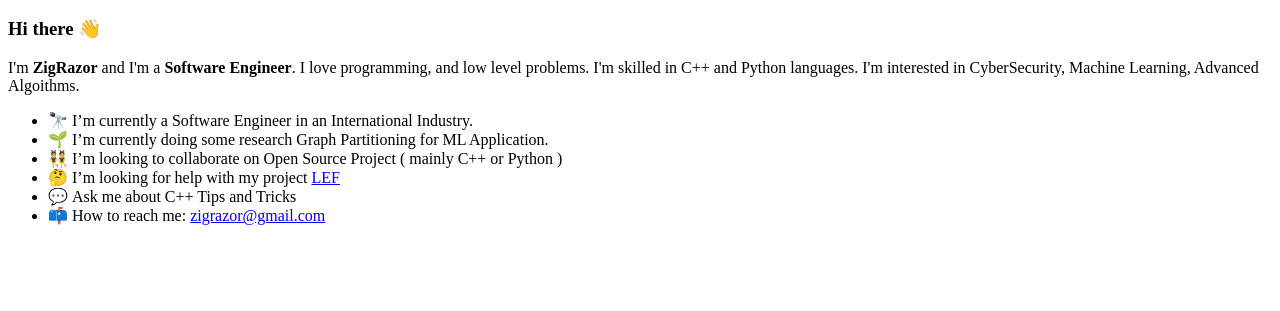
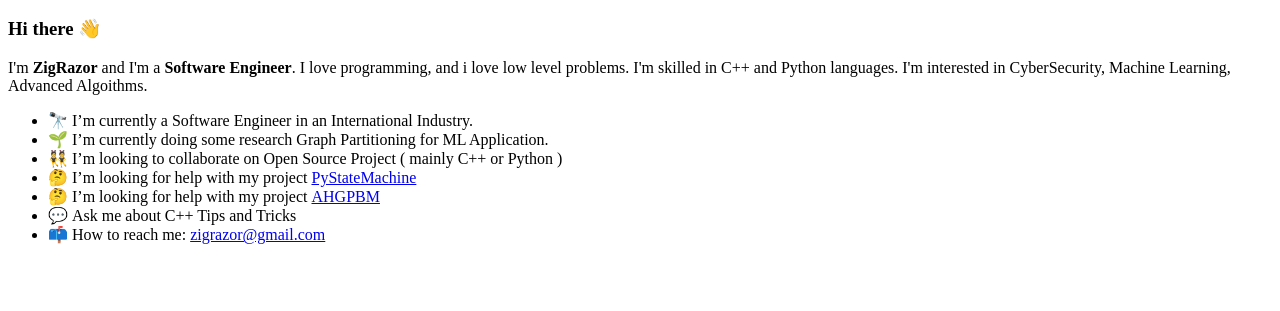
Before and after one commit to ZigRazor/ZigRazor.github.io, a plain HTML site: page index.html in a window 1280 px wide. Shown: the part 48-359 px from the top of the page. Drawn offline with Linux system fonts and the light colour scheme.

Commit message:
Update index.html

```diff
--- a/index.html
+++ b/index.html
@@ -1,11 +1,12 @@
 <h1 style="text-align: center;">ZigRazor Website</h1>
 <h3>Hi there&nbsp;👋</h3>
-<p>I'm&nbsp;<strong>ZigRazor</strong>&nbsp;and I'm a&nbsp;<strong>Software Engineer</strong>. I love programming, and low level problems. I'm skilled in C++ and Python languages. I'm interested in CyberSecurity, Machine Learning, Advanced Algoithms.</p>
+<p>I'm&nbsp;<strong>ZigRazor</strong>&nbsp;and I'm a&nbsp;<strong>Software Engineer</strong>. I love programming, and i love low level problems. I'm skilled in C++ and Python languages. I'm interested in CyberSecurity, Machine Learning, Advanced Algoithms.</p>
 <ul>
 <li>🔭&nbsp;I&rsquo;m currently a Software Engineer in an International Industry.</li>
 <li>🌱&nbsp;I&rsquo;m currently doing some research Graph Partitioning for ML Application.</li>
 <li>👯&nbsp;I&rsquo;m looking to collaborate on Open Source Project ( mainly C++ or Python )</li>
-<li>🤔&nbsp;I&rsquo;m looking for help with my project&nbsp;<a href="https://github.com/ZigRazor/LEF">LEF</a></li>
+<li>🤔&nbsp;I&rsquo;m looking for help with my project&nbsp;<a href="https://github.com/ZigRazor/PyStateMachine">PyStateMachine</a></li>
+<li>🤔&nbsp;I&rsquo;m looking for help with my project&nbsp;<a href="https://github.com/ZigRazor/AHGPBM">AHGPBM</a></li>
 <li>💬&nbsp;Ask me about C++ Tips and Tricks</li>
 <li>📫&nbsp;How to reach me:&nbsp;<a href="mailto:zigrazor@gmail.com">zigrazor@gmail.com</a></li>
 </ul>
```
